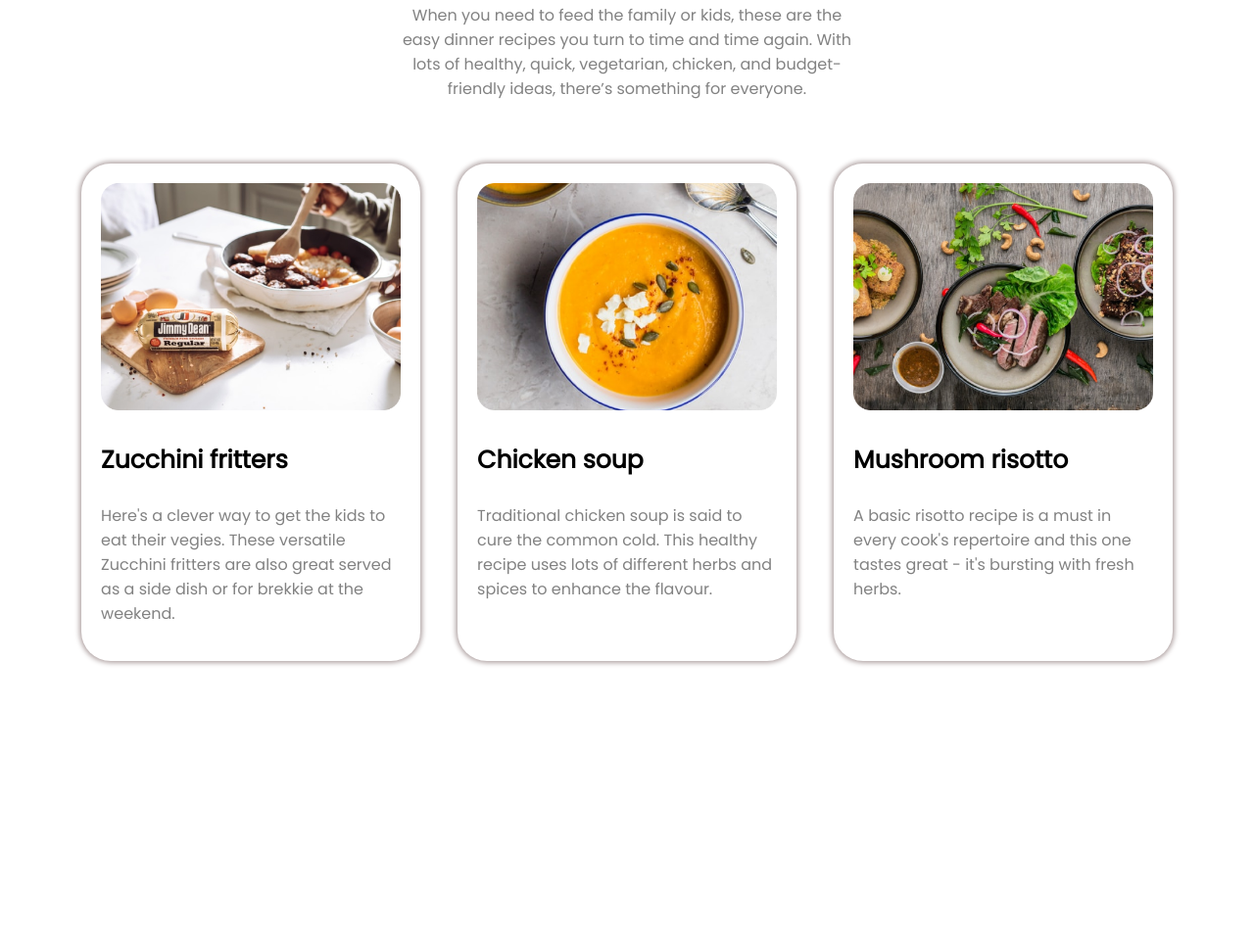
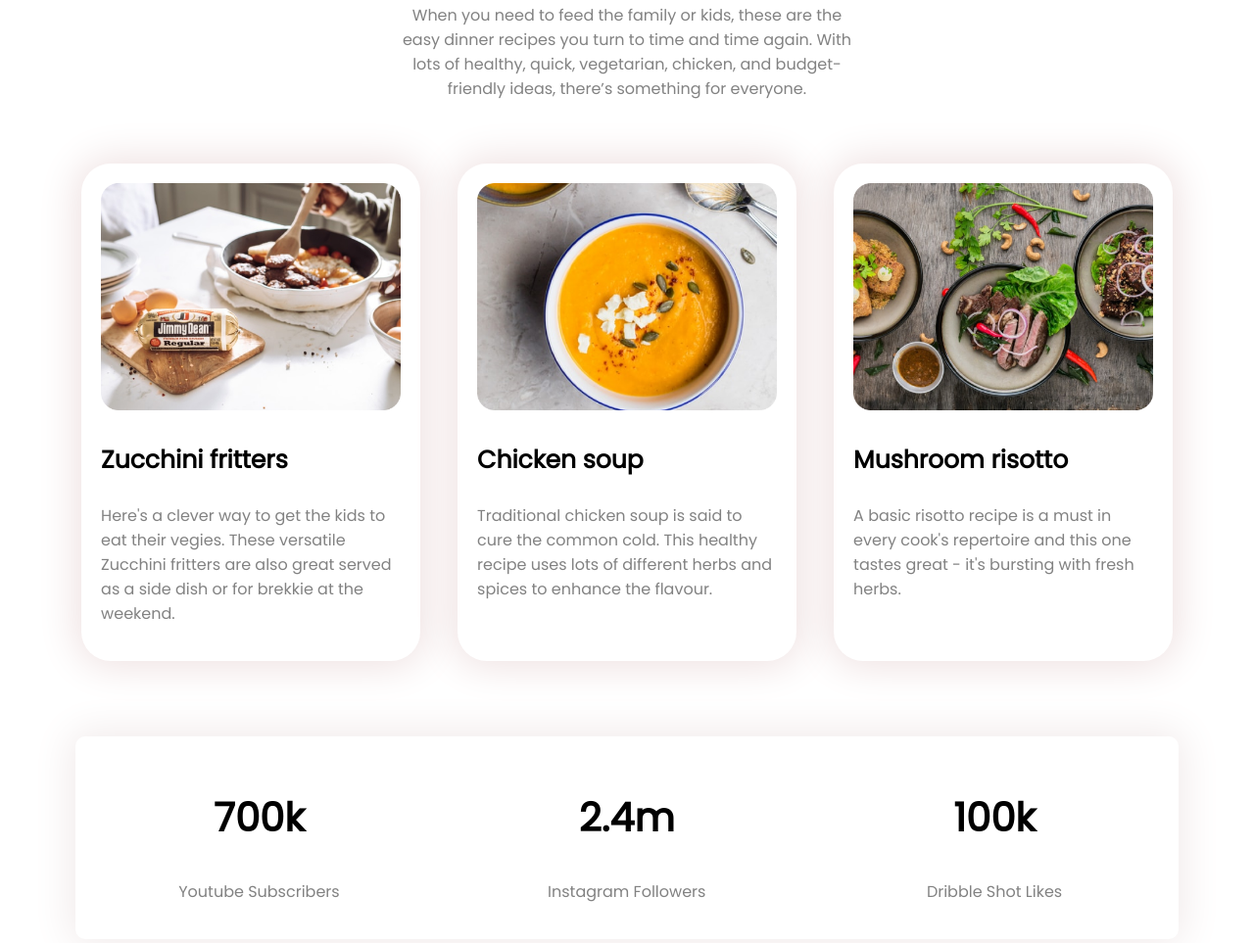
Before and after one commit to arnab0000007/food-bank, a plain HTML site: page index.html in a window 1280 px wide. Shown: the part 1607-2570 px from the top of the page at 98% size. Before the commit the page ends 2346 px from the top, so only its background shows below. Drawn offline with Linux system fonts and the light colour scheme.

Commit message:
follower part added

```diff
--- a/css/style.css
+++ b/css/style.css
@@ -83,7 +83,7 @@ body {
   margin: 0 1.66%;
   padding: 20px;
   border-radius: 30px;
-  box-shadow: 0px 0px 5px 2px rgb(177, 164, 164);
+  box-shadow: 0px 0px 40px 5px rgb(238, 224, 224);
 }
 .recipi-item img {
   width: 100%;
@@ -96,3 +96,23 @@ body {
   font-weight: 900;
   font-size: 25px;
 }
+/* follower section */
+.follower {
+  width: 30%;
+  text-align: center;
+  margin: 0 1.66%;
+}
+.follower-main {
+  padding: 20px 0;
+  display: flex;
+  margin: 6%;
+  border-radius: 10px;
+  box-shadow: 0px 0px 40px 5px rgb(241, 234, 234);
+}
+.follower h2 {
+  font-size: 40px;
+  font-weight: 900;
+}
+.follower p {
+  color: #828282;
+}
--- a/index.html
+++ b/index.html
@@ -90,6 +90,20 @@
         </div>
     </section>
 
+    <section class="follower-main">
+        <div class="follower">
+            <h2>700k</h2>
+            <p>Youtube Subscribers</p>
+        </div>
+        <div class="follower">
+            <h2>2.4m</h2>
+            <p>Instagram Followers</p>
+        </div>
+        <div class="follower">
+            <h2>100k</h2>
+            <p>Dribble Shot Likes</p>
+        </div>
+    </section>
 
 </body>
 
```
